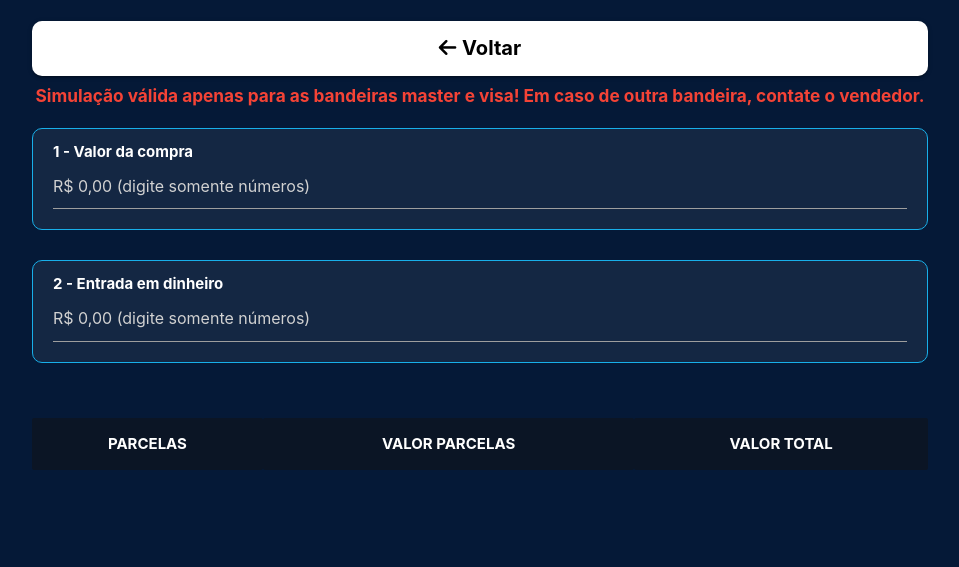
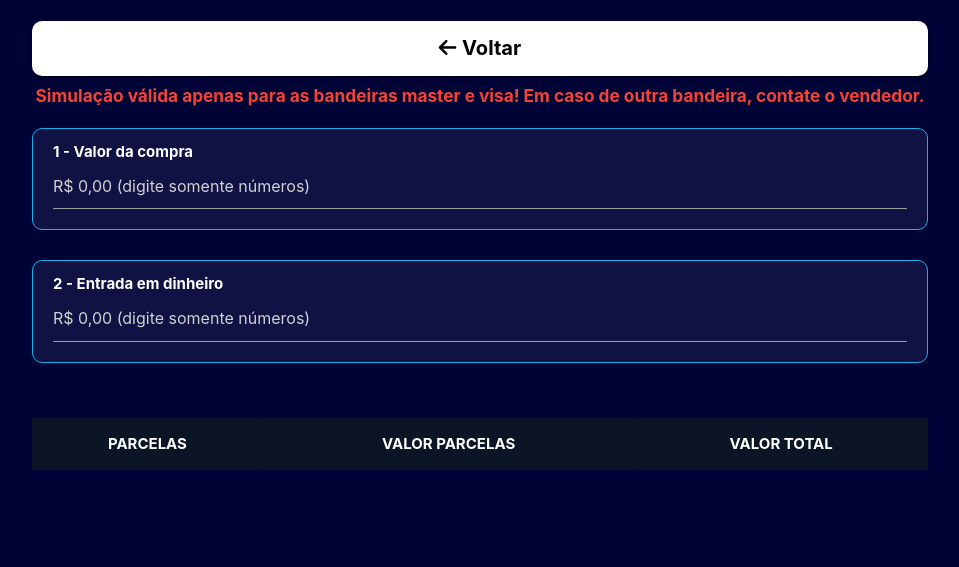
Before and after one commit to eratsu/lfgames, a plain HTML site: page calculadora.html in a window 1280 px wide. Shown: the part 233-800 px from the top of the page, without its empty margins (160-1119 px from the left). Drawn offline with nearby package versions, Linux system fonts and the light colour scheme.

Commit message:
Update calculadora.html

```diff
--- a/calculadora.html
+++ b/calculadora.html
@@ -15,7 +15,7 @@
 
     <style>
     body{
-        background: #051937 !important;
+        background: #000336 !important;
     }
     .input-field{
         border: 1px solid #18afe9;
```
